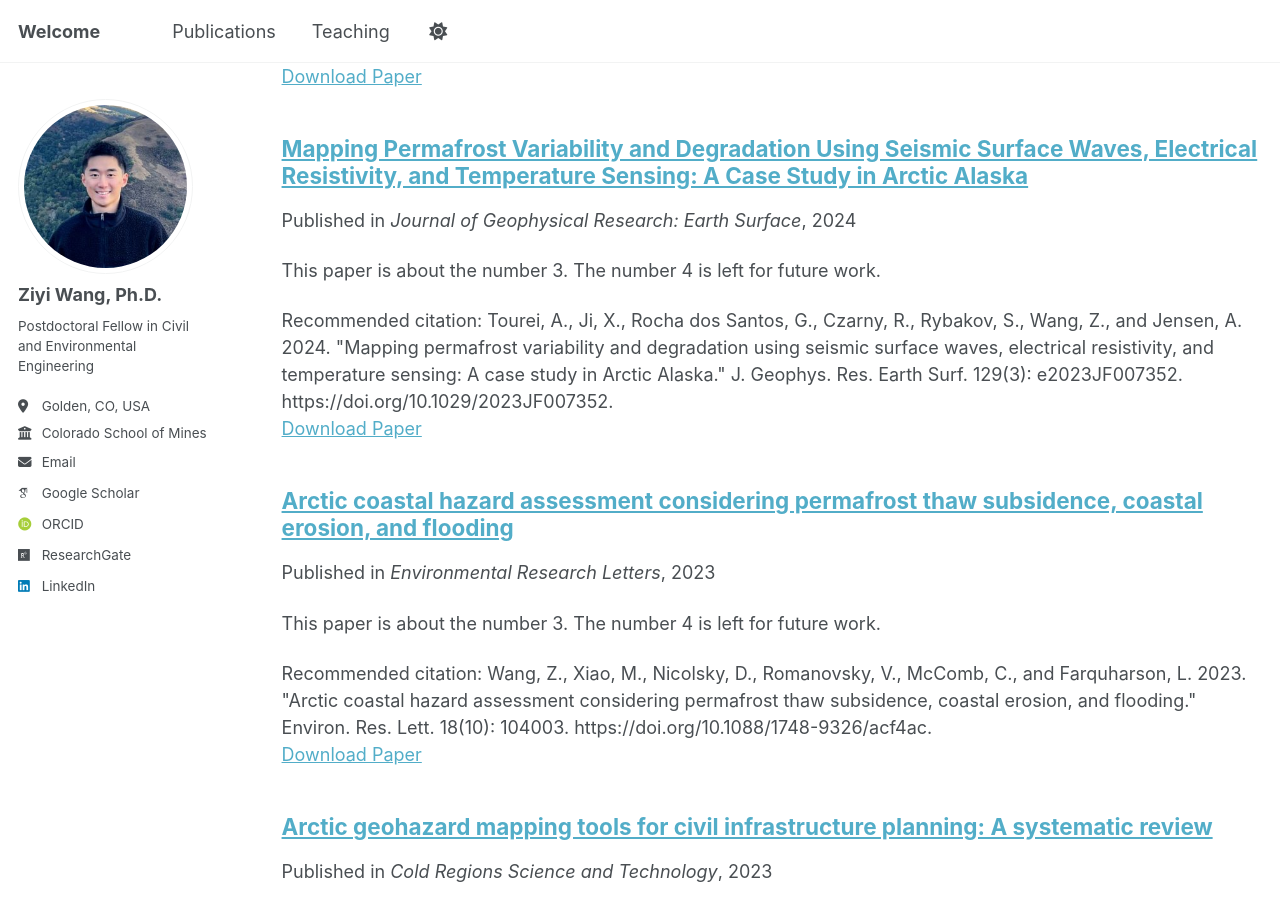
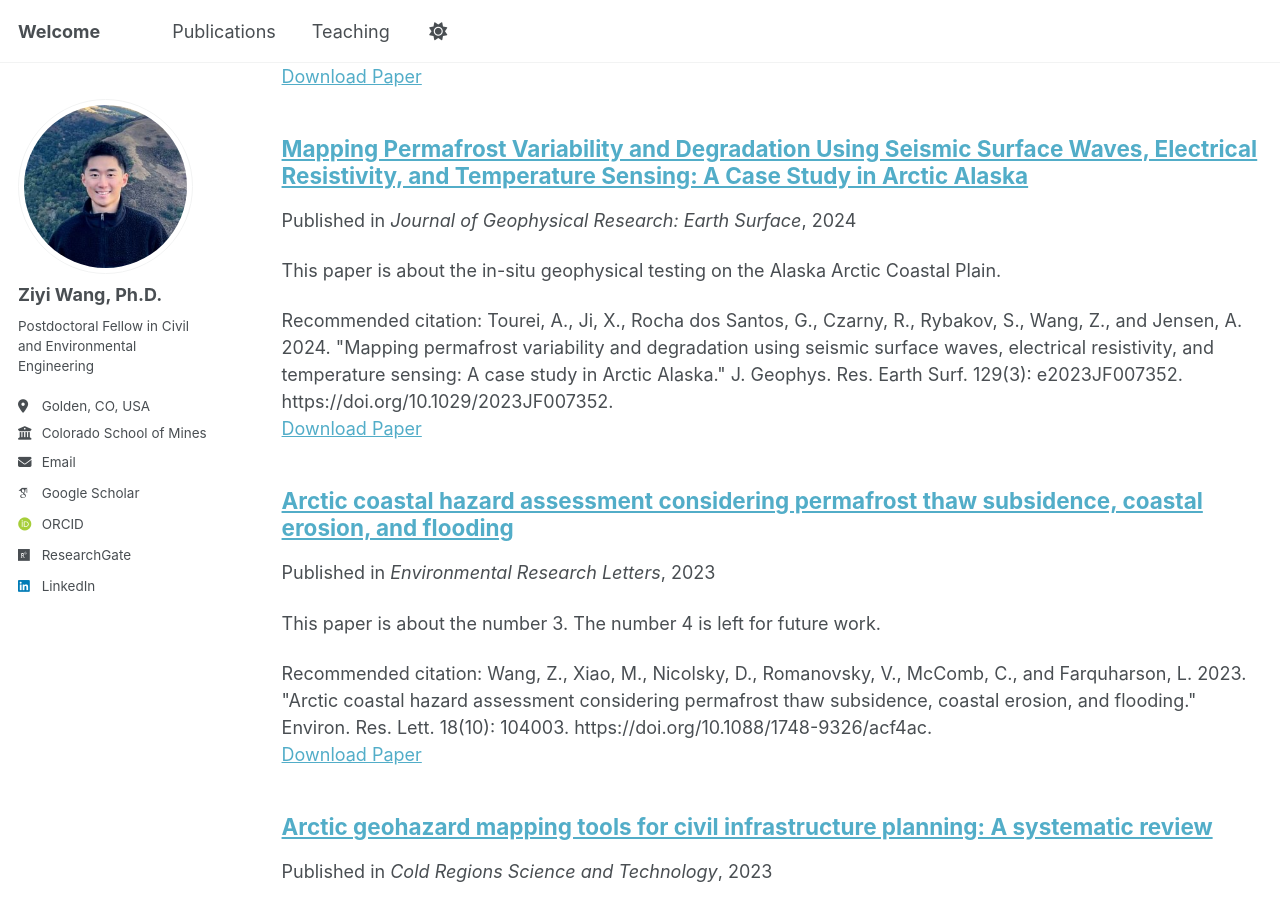
Before and after one commit to ziyiwang-ce/ziyiwang-ce.github.io, a Jekyll site: the page built from _pages/publications.html, in a window 1280 px wide and 900 px high, scrolled down 1120 px. Built offline with Jekyll 4.4.1, drawn with Linux system fonts in a browser that asks for light colours; some web fonts are replaced; a script that is not in the unit is left out; a file with an impossible date is left out.

Commit message:
Update J6.md

```diff
--- a/_publications/J6.md
+++ b/_publications/J6.md
@@ -3,7 +3,7 @@ title: "Mapping Permafrost Variability and Degradation Using Seismic Surface Wav
 collection: publications
 category: manuscripts
 permalink: /publication/J6
-excerpt: 'This paper is about the number 3. The number 4 is left for future work.'
+excerpt: 'This paper is about the in-situ geophysical testing on the Alaska Arctic Coastal Plain.'
 date: 2024-3-15
 venue: 'Journal of Geophysical Research: Earth Surface'
 paperurl: 'https://agupubs.onlinelibrary.wiley.com/doi/full/10.1029/2023JF007352'
```
